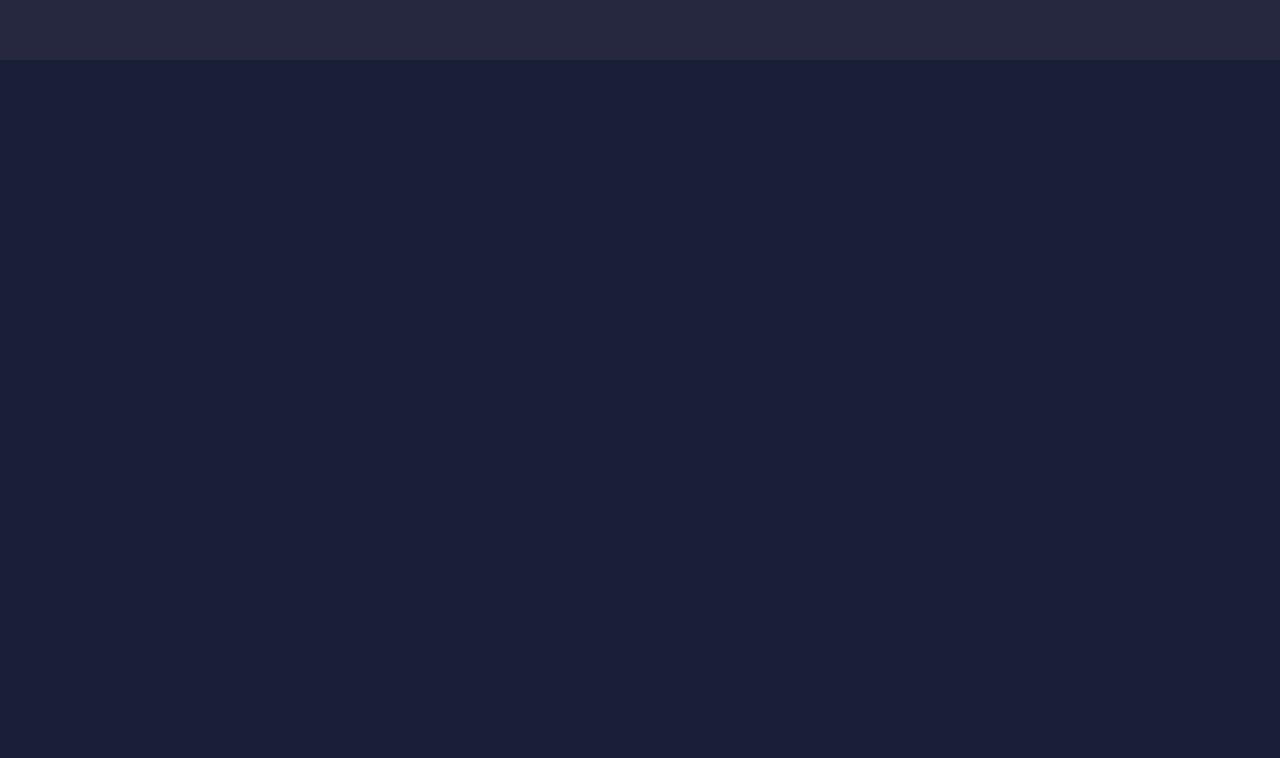
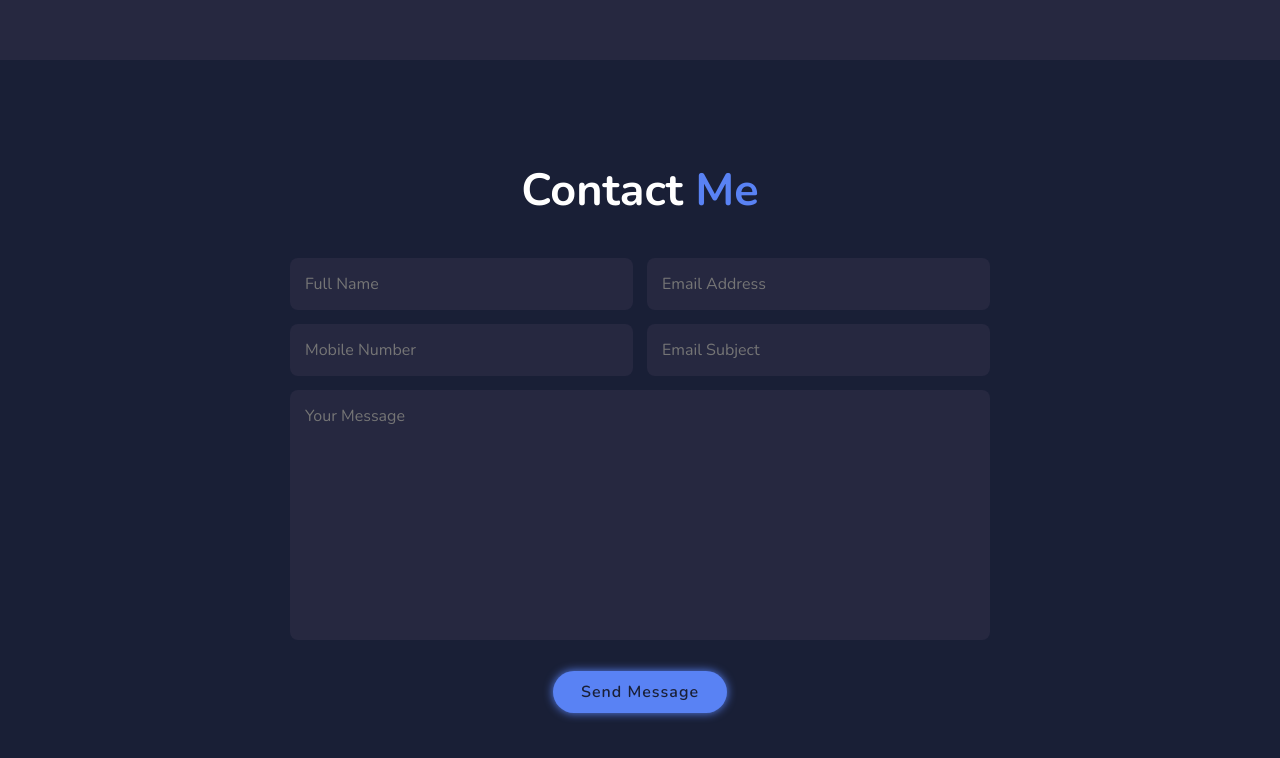
Before and after one commit to MoitreyoGhosh/MoitreyoGhosh.github.io, a plain HTML site: page index.html in a window 1280 px wide. Shown: the part 3140-3898 px from the top of the page. Before the commit the page ends 3200 px from the top, so only its background shows below. Drawn offline with nearby package versions, Linux system fonts and the light colour scheme; files whose address does not match are found by name.

Commit message:
added Contact & Contact styles

```diff
--- a/index.html
+++ b/index.html
@@ -88,10 +88,27 @@
     </div>
     <h4 class="heading">Coming <span>Soon !</span></h4>
 </div>
+</section>
+<!--Contact Section Design-->
 
+<section class="contact" id="contact">
+  <h2 class="heading">Contact <span>Me</span></h2>
 
+  <form action="#">
+    <div class="input-box">
+        <input type="text" placeholder="Full Name">
+        <input type="email" placeholder="Email Address">
+    </div>
+
+    <div class="input-box">
+        <input type="number" placeholder="Mobile Number">
+        <input type="text" placeholder="Email Subject">
+    </div>
+    <textarea name="" id="" cols="30" rows="10" placeholder="Your Message"></textarea>
+    <input type="submit" value="Send Message" class="btn">
+  </form>
 </section>
-
+<!--Footer Design-->
 
     <script src="JS/main.js"></script>
 </body>
--- a/styles.css
+++ b/styles.css
@@ -310,3 +310,43 @@ home-content p{
     font-size: 2rem;
     color:var(--snd-bg-color);
 }
+
+.contact h2{
+    margin-bottom: 3rem;
+}
+
+.contact form{
+    max-width:70rem;
+    margin: 1rem auto;
+    text-align: center;
+    margin-bottom: 3rem;
+}
+
+.contact form .input-box{
+    display: flex;
+    justify-content: space-between;
+    flex-wrap: wrap;
+}
+
+.contact form .input-box input,.contact form textarea{
+    width: 100%;
+    padding: 1.5rem;
+    font-size: 1.6rem;
+    color: var(--text-color);
+    background: var(--snd-bg-color);
+    border-radius: .8rem;
+    margin: .7rem 0;
+}
+
+.contact form .input-box input{
+    width:49%;
+}
+
+.contact form textarea{
+    resize: none;
+}
+
+.contact form .btn{
+    margin-top: 2rem;
+    cursor: pointer;
+}
```
